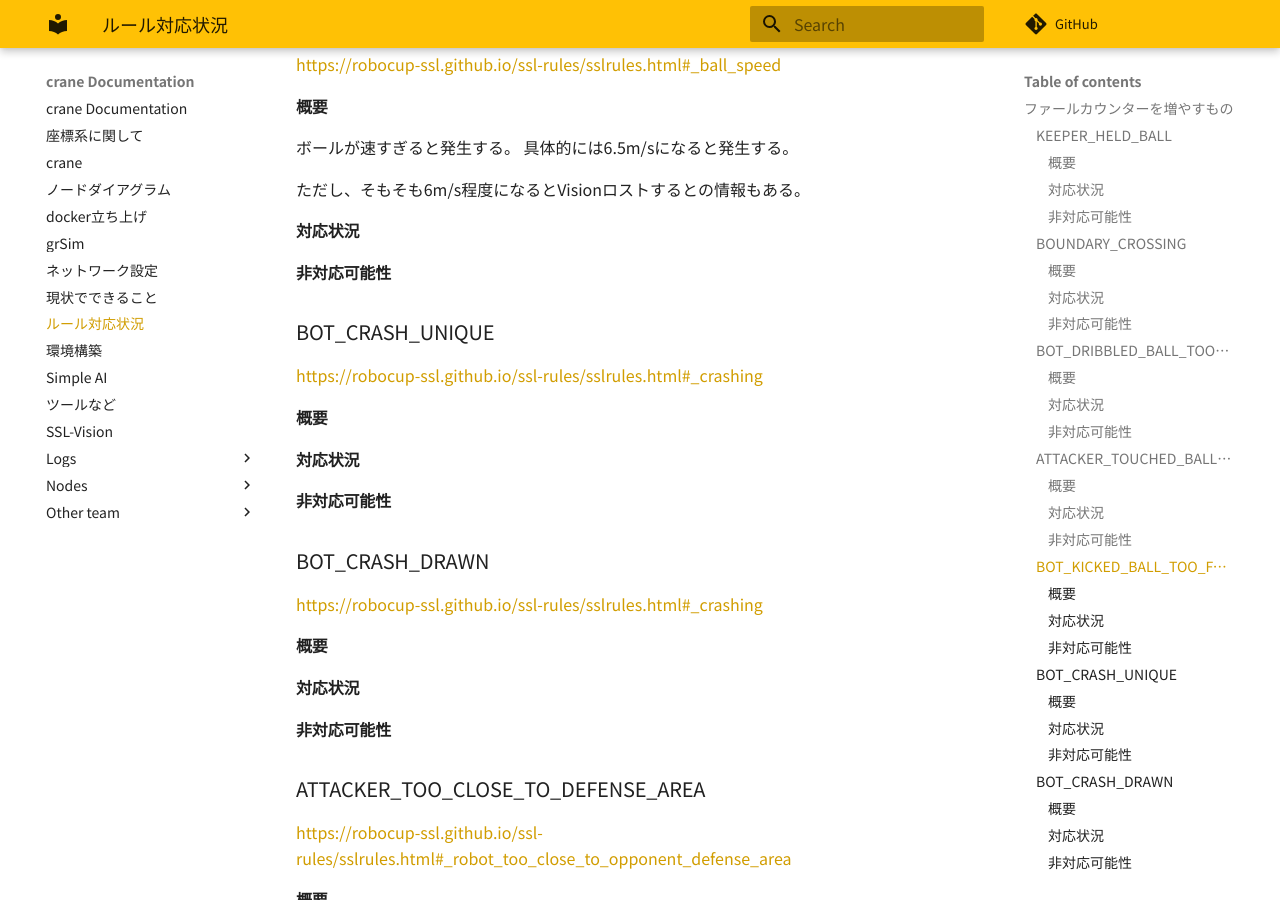
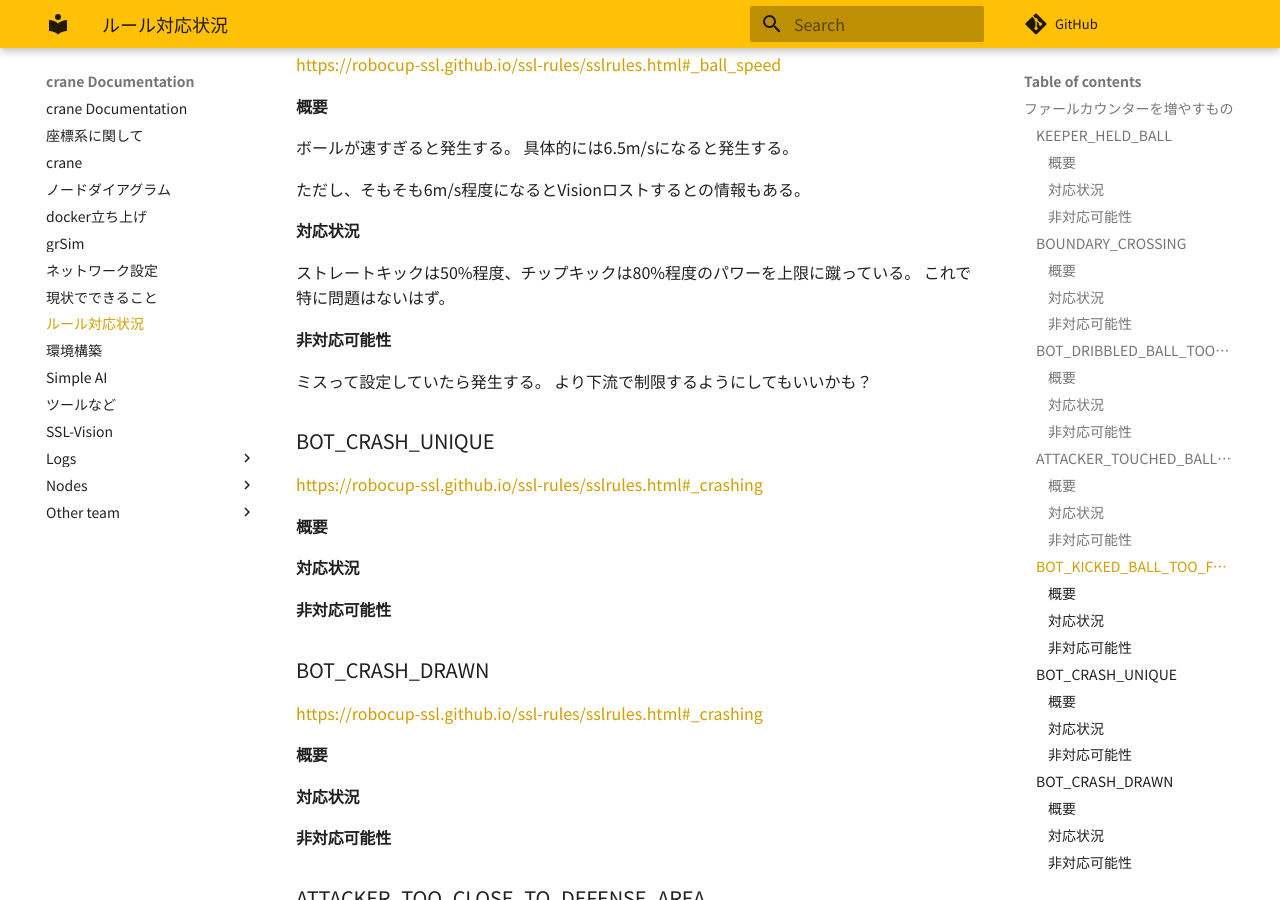
Before and after one commit to ibis-ssl/ibis_documentation, an MkDocs documentation site: the page built from docs/rule.md, in a window 1280 px wide and 900 px high, scrolled down 2098 px. Built offline with MkDocs 1.6.1 and Material for MkDocs 9.7.7, drawn with Linux system fonts in a browser that asks for light colours; nearby versions of some CDN libraries; some web fonts are replaced; comment, search, counter and statistics services are not loaded.

Commit message:
🔄 synced local 'docs' with remote 'docs'

```diff
--- a/docs/rule.md
+++ b/docs/rule.md
@@ -94,7 +94,13 @@ JapanOpen2024ではボールプレイスメント以外でドリブルを使う
 
 #### 対応状況
 
+ストレートキックは50%程度、チップキックは80%程度のパワーを上限に蹴っている。
+これで特に問題はないはず。
+
 #### 非対応可能性
+
+ミスって設定していたら発生する。
+より下流で制限するようにしてもいいかも？
 
 ### BOT_CRASH_UNIQUE
 
```
